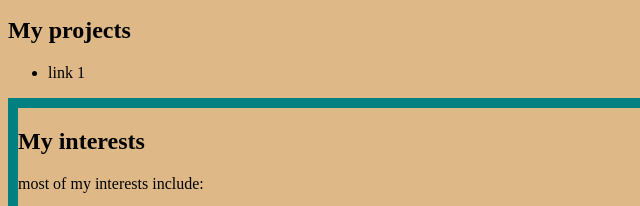
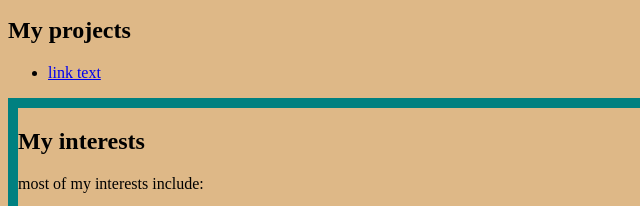
Before and after one commit to Karl-Adrian/independentproject, a plain HTML site: page index.html in a window 1280 px wide. Shown: the part 597-803 px from the top of the page, 0-640 px from the left. Drawn offline with Linux system fonts and the light colour scheme; files that its build step writes are made by us from their sources.

Commit message:
add link

```diff
--- a/index.html
+++ b/index.html
@@ -37,7 +37,7 @@
         <div>
           <h2>My projects</h2>
          <ul>
-            <li>link 1</li>
+            <li><a href="https://github.com/Karl-Adrian">link text</a></li>
          </ul>
         </div>
           <div class="box">
```
